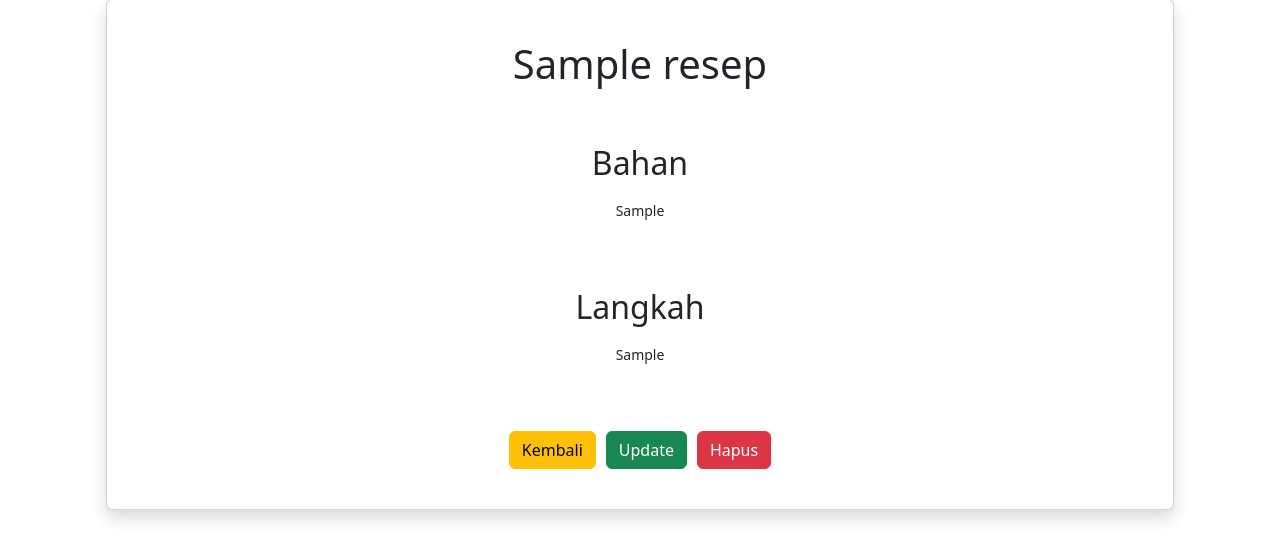
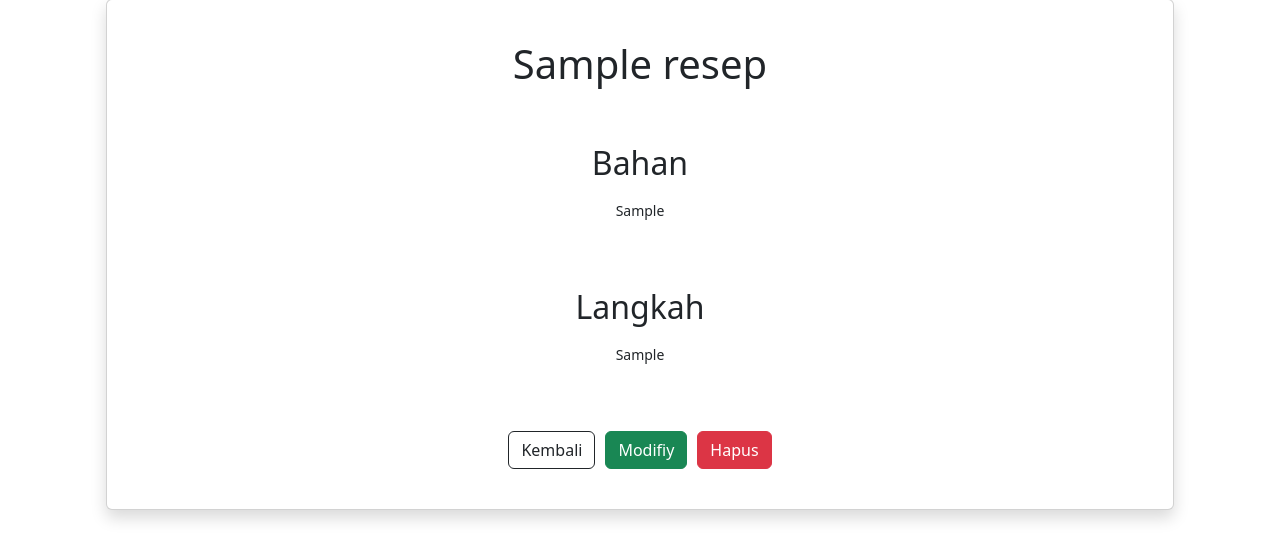
Before and after one commit to retadha/restaurant-inventory-system, a Django app: page /resep/view/1 in a window 1280 px wide. Shown: the part 105-665 px from the top of the page. Run offline with Django 4.2, Linux system fonts and the light colour scheme; tables that the repository leaves empty hold one stand-in row (values such as "Sample post").

Commit message:
Menyesuaikan warna pada form update

```diff
--- a/resep/templates/view_resep.html
+++ b/resep/templates/view_resep.html
@@ -29,9 +29,9 @@
 
 
                     <div class="d-flex justify-content-center" style="gap: 10px">
-                        <a class="btn btn-warning" href="{% url 'resep:viewall_resep' %}" role="button">Kembali</a>
-                        <a class="btn btn-success" href="{% url 'resep:edit_resep' id_resep %}" role="button">Update</a>
-{#                        <a class="btn btn-danger" href="{% url 'resep:delete_resep' id_resep %}" role="button">Delete</a>#}
+                        <a class="btn btn-outline-dark" href="{% url 'resep:viewall_resep' %}" role="button">Kembali</a>
+                        <a class="btn btn-success" href="{% url 'resep:edit_resep' id_resep %}" role="button">Modifiy</a>
+
                         <!-- Button trigger modal -->
                         <button type="button" class="btn btn-danger" data-toggle="modal" data-target="#confirmDelete">
                           Hapus
@@ -51,7 +51,7 @@
                                 Apakah Anda yakin ingin menghapus resep {{ nama }}?
                               </div>
                               <div class="modal-footer">
-                                <button type="button" class="btn btn-primary" data-dismiss="modal">Batalkan</button>
+                                <button type="button" class="btn btn-outline-dark" data-dismiss="modal">Batal</button>
                                 <a class="btn btn-danger" href="{% url 'resep:delete_resep' id_resep %}" role="button">Hapus</a>
                               </div>
                             </div>
--- a/resep/templates/viewall_resep.html
+++ b/resep/templates/viewall_resep.html
@@ -12,8 +12,8 @@
                   <thead>
                     <tr>
                       <th scope="col">#</th>
-                      <th scope="col">Nama</th>
-                      <th scope="col">Aksi</th>
+                      <th scope="col">Nama Menu</th>
+                      <th scope="col">Action</th>
                     </tr>
                   </thead>
                   <tbody>
--- a/templates/base.html
+++ b/templates/base.html
@@ -16,6 +16,7 @@
       <script src="https://cdn.jsdelivr.net/npm/popper.js@1.14.7/dist/umd/popper.min.js" integrity="sha384-UO2eT0CpHqdSJQ6hJty5KVphtPhzWj9WO1clHTMGa3JDZwrnQq4sF86dIHNDz0W1" crossorigin="anonymous"></script>
       <script src="https://cdn.jsdelivr.net/npm/bootstrap@4.3.1/dist/js/bootstrap.min.js" integrity="sha384-JjSmVgyd0p3pXB1rRibZUAYoIIy6OrQ6VrjIEaFf/nJGzIxFDsf4x0xIM+B07jRM" crossorigin="anonymous"></script>
     <title>{{title}} | Noorumi System</title>
+      {% block style %}{% endblock style %}
   </head>
   <body>
     <nav class="navbar navbar-expand-lg bg-light">
```
Also changed, not shown: resep/templates/update_resep.html (+17 -10 lines).
